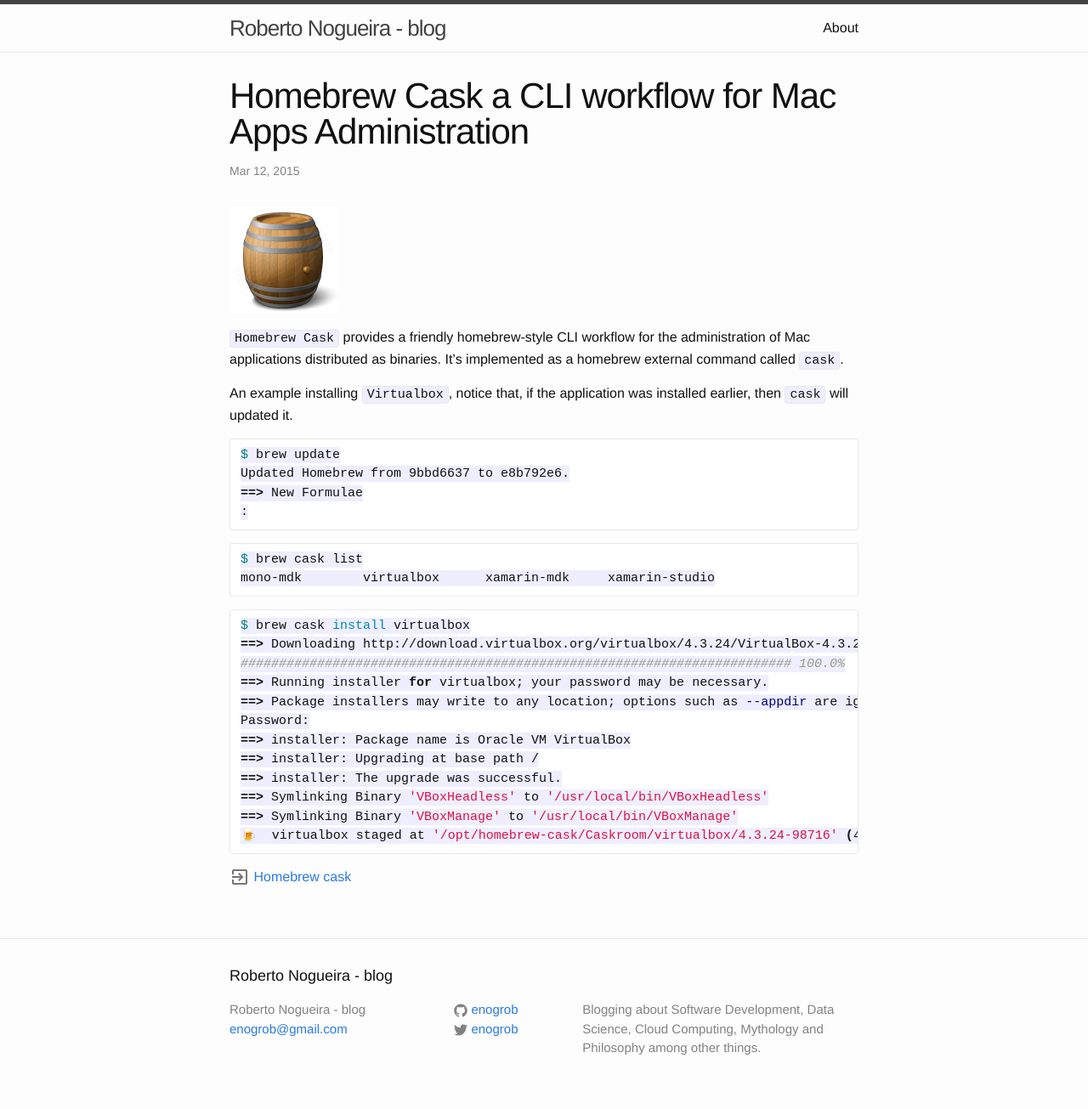
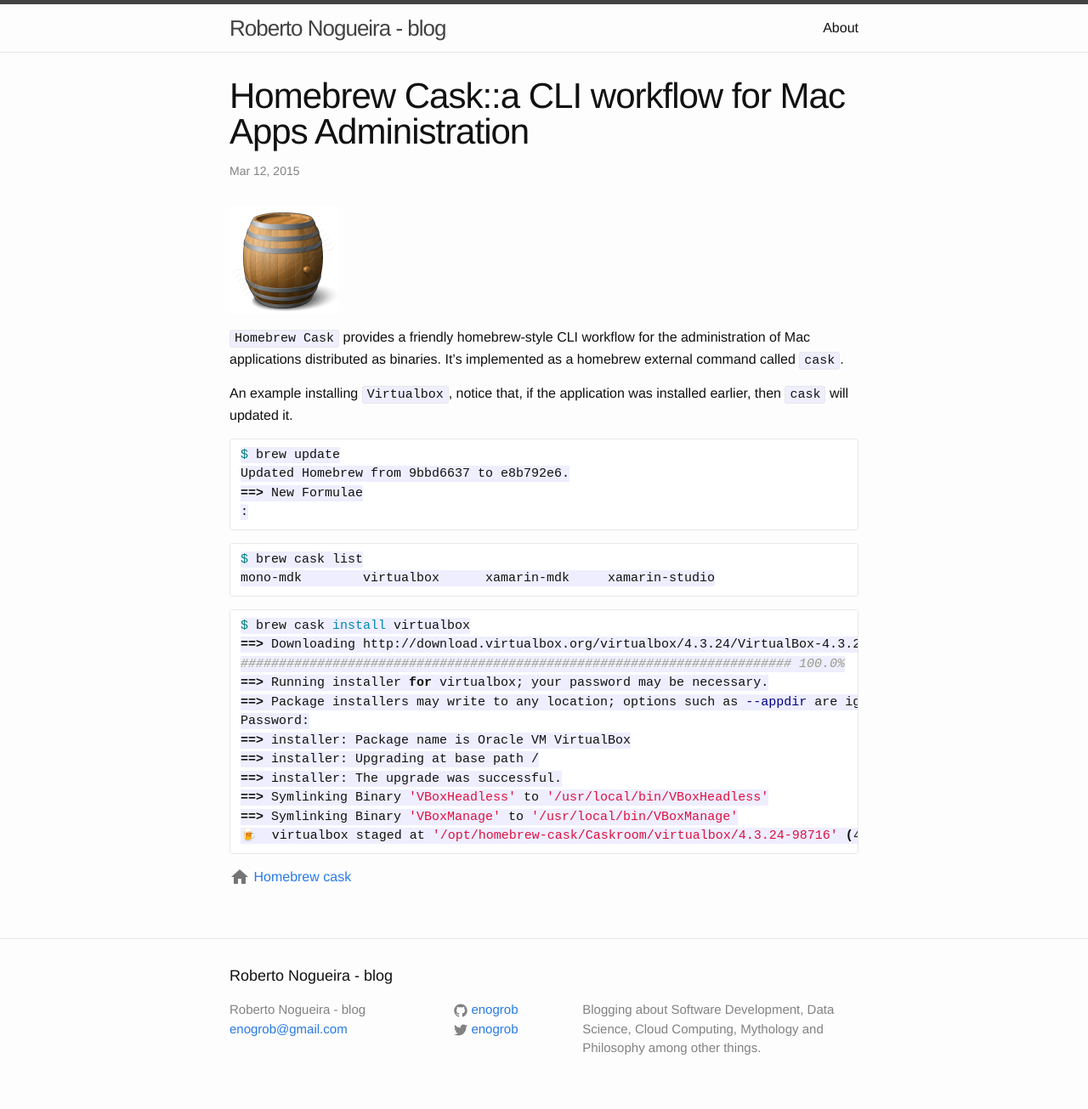
Before and after one commit to enogrob/myblog_jekyll, a Jekyll site: the page built from _posts/2015-03-12-homebrew-cask-A-CLI-workflow-for-Mac-Apps-administration copy.md, in a window 1280 px wide. Shown: the whole page at 85% size. Built offline with Jekyll 4.4.1, drawn with Linux system fonts in a browser that asks for light colours; Markdown is read by kramdown in place of the engine named in the settings.

````diff
--- a/_posts/2015-03-12-homebrew-cask-A-CLI-workflow-for-Mac-Apps-administration.md
+++ b/_posts/2015-03-12-homebrew-cask-A-CLI-workflow-for-Mac-Apps-administration copy.md
@@ -1,6 +1,6 @@
 ---
 layout: post
-title:  "Homebrew Cask a CLI workflow for Mac Apps Administration"
+title:  "Homebrew Cask::a CLI workflow for Mac Apps Administration"
 date:   2015-03-12 07:30:00
 categories: apps
 ---
@@ -35,4 +35,4 @@ Password:
 🍺  virtualbox staged at '/opt/homebrew-cask/Caskroom/virtualbox/4.3.24-98716' (4 files, 110M)
 ```
 
-![Home Logo](/assets/app2.png) [Homebrew cask](http://caskroom.io)
+![Home Logo](/assets/home1.png) [Homebrew cask](http://caskroom.io)
````
Also changed, not shown: _posts/2015-02-19-dash-documentation-browser.md (+2 -2 lines), _posts/2015-03-03-hub-makes-git-better-with-github.md (+2 -2 lines), _posts/2015-03-14-Kitematic-the-easiest-way-to-use-Docker-on-your-Mac.md (added, +18 -0 lines), assets/download.png (added), assets/kitematic.png (added), assets/kitematic_screenshot.jpg (added).
